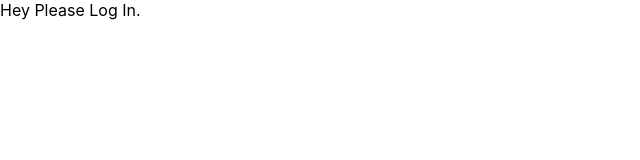
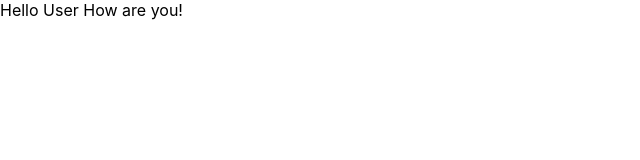
Before and after one commit to piyushjha0409/React-js, a React (Create React App) app in the folder myapp/: page / in a window 1280 px wide. Shown: the top 160 px of the page, without its empty margins (0-640 px from the left). Built offline with nearby package versions, Linux system fonts and the light colour scheme.

Commit message:
conditional rendering

```diff
--- a/myapp/src/components/Greetings.jsx
+++ b/myapp/src/components/Greetings.jsx
@@ -1,11 +1,11 @@
 import React from 'react'
 import GuestGreetings from './GuestGreetings';
-import userGreetings from './userGreetings';
+import UserGreetings from './UserGreetings';
 const Greetings = (props) => {
   const isLoggedIn = props.isLoggedIn;
 
   if(isLoggedIn){
-    return <userGreetings />
+    return <UserGreetings />
   }else{
     return <GuestGreetings />
   }
--- a/myapp/src/components/userGreetings.jsx
+++ b/myapp/src/components/userGreetings.jsx
@@ -1,9 +1,9 @@
 import React from 'react'
 
-const userGreetings = (props) => {
+const UserGreetings = (props) => {
   return (
     <div>Hello User How are you!</div>
   )
 }
 
-export default userGreetings
+export default UserGreetings
--- a/myapp/src/index.js
+++ b/myapp/src/index.js
@@ -8,7 +8,7 @@ import reportWebVitals from './reportWebVitals';
 const root = ReactDOM.createRoot(document.getElementById('root'));
 root.render(
   <React.StrictMode>
-    <Greetings isLoggedIn={false} />
+    <Greetings isLoggedIn={true} />
   </React.StrictMode>
 );
 
```
